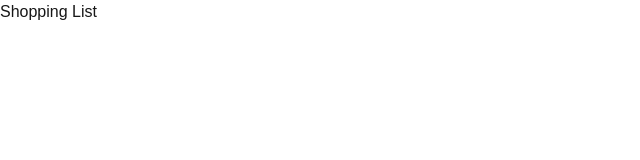
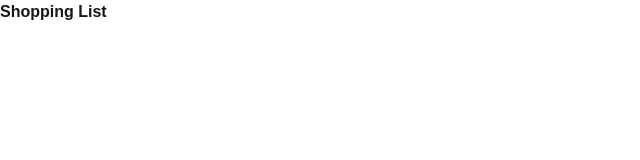
Before and after one commit to manminder11/cprg306-assignments, a Next.js app: page /week-3 in a window 1280 px wide. Shown: the top 160 px of the page, without its empty margins (0-640 px from the left). Built offline with nearby package versions, Linux system fonts and the light colour scheme.

Commit message:
added some tailwind very little

```diff
--- a/app/week-3/page.js
+++ b/app/week-3/page.js
@@ -1,7 +1,9 @@
+import ItemList from "./item-list";
 export default function Page() {
     return (
       <main>
-        <h1>Shopping List</h1>
+        <h1 className="font-extrabold">Shopping List</h1><br />
+        <ItemList />
       </main>
     );
 }
```
